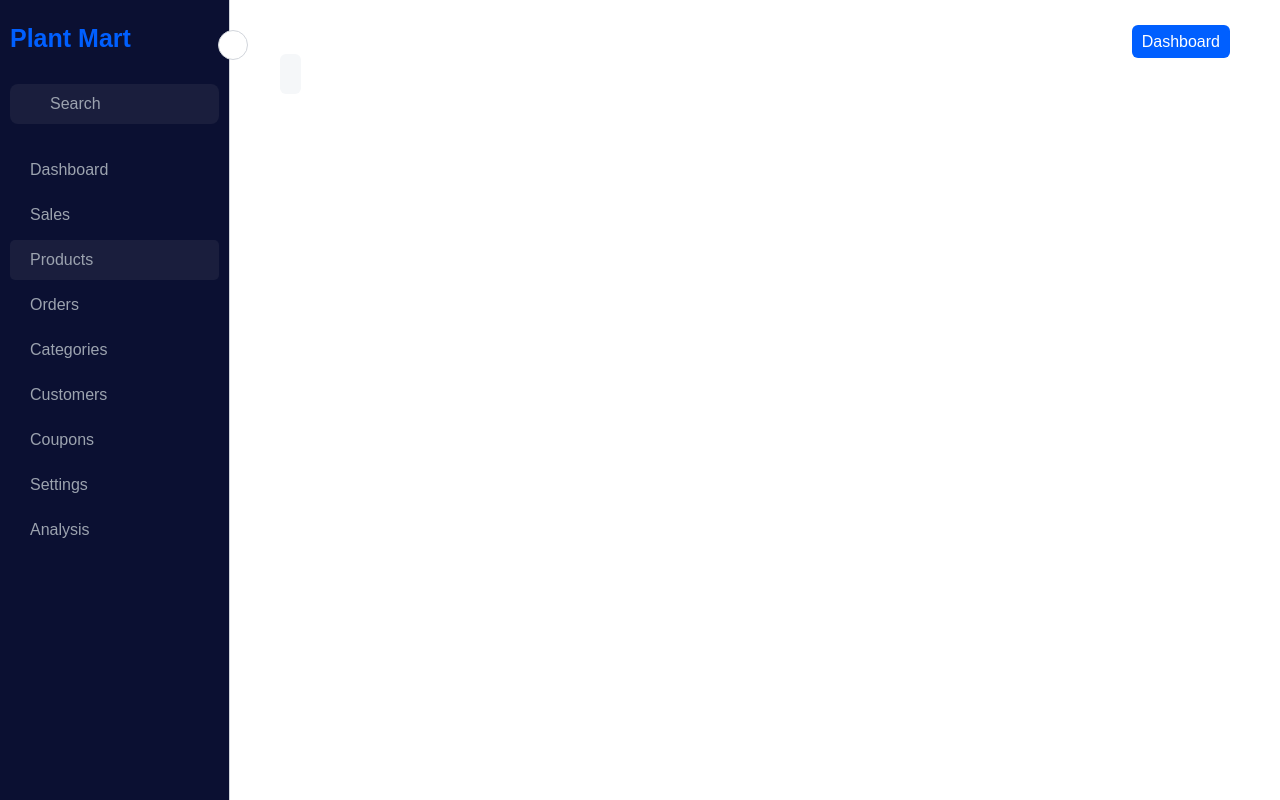
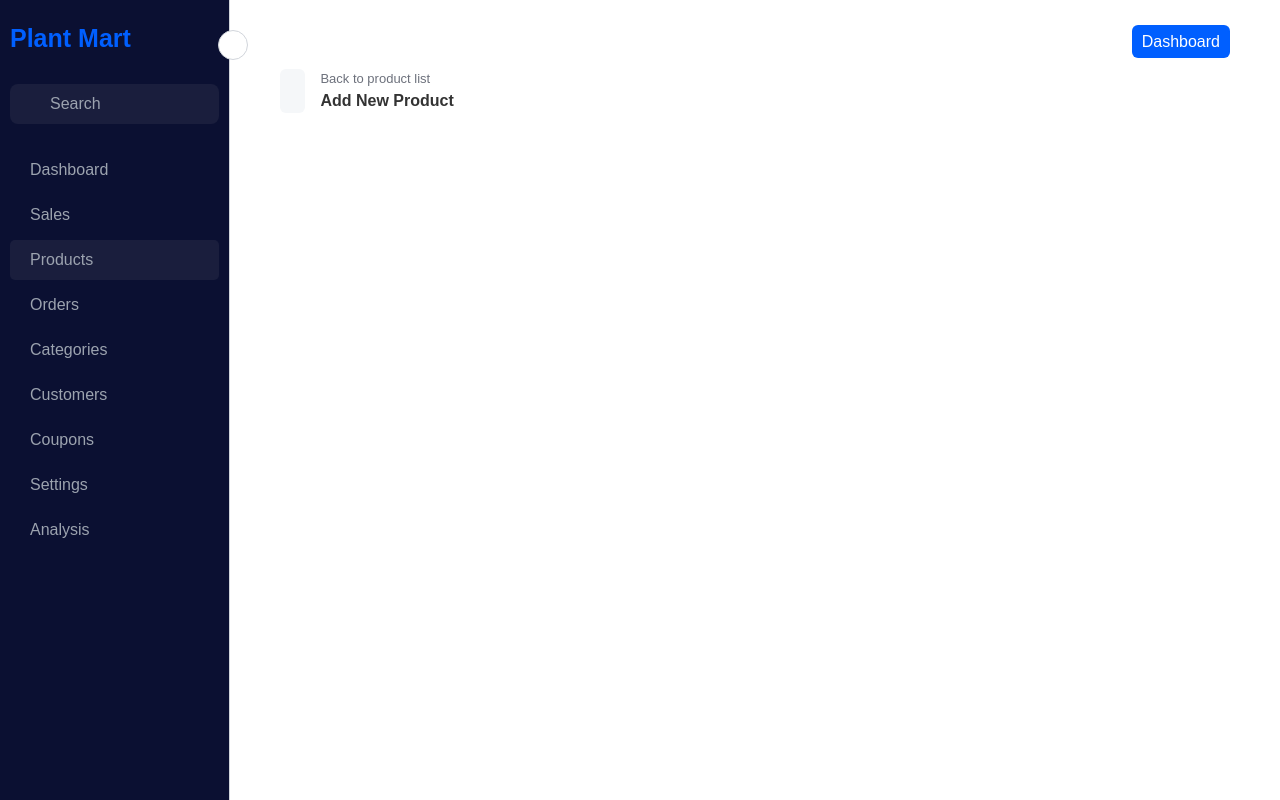
Before and after one commit to rahulnikam2002/plant_mart, a Next.js app in the folder dashboard/: page /products/new in a window 1280 px wide. Built offline with nearby package versions, Linux system fonts and the light colour scheme.

Commit message:
Feat: create header for add product page

```diff
--- a/dashboard/pages/products/new/index.js
+++ b/dashboard/pages/products/new/index.js
@@ -12,7 +12,16 @@ const NewProductPage = ()=>{
                 <div className={styles.headerGrp}>
                     <IconButton
                     bgColor={"#f5f7f9"}
-                     leftIcon={<i class="fi fi-rr-arrow-small-left"></i>} width={"fit-content"} />
+                    padding={"0px 10px"}
+                     leftIcon={<i style={{color:"#000"}} class="fi fi-rr-arrow-small-left"></i>} width={"fit-content"} />
+                     <div className={styles.textGrp}>
+                        <div className={styles.topTxt}>
+                            <p>Back to product list</p>
+                        </div>
+                        <div className={styles.bottomTxt}>
+                           <p>Add New Product</p>
+                        </div>
+                     </div>
                 </div>
             </div>
         </div>
--- a/dashboard/styles/globals.css
+++ b/dashboard/styles/globals.css
@@ -3,6 +3,8 @@
 @tailwind utilities;
 @import url(https://fonts.googleapis.com/css2?family=Poppins:wght@100;200;300;400;500;600;800;900&display=swap);
 @import "~@flaticon/flaticon-uicons/css/all/all";
+@import url('https://fonts.googleapis.com/css2?family=Great+Vibes&family=Lato:ital,wght@0,100;0,300;0,400;0,700;0,900;1,300;1,400&family=Plus+Jakarta+Sans:ital,wght@0,200;0,300;0,400;0,500;0,600;0,700;0,800;1,200;1,300;1,400;1,500;1,600;1,700;1,800&family=Poppins:wght@200;300;400;500&display=swap');
+
 
 
 @layer base {
@@ -48,13 +50,14 @@
   --mediumCurve: 7px;
   --smallCurve: 5px;
 
-  --font: "poppins", sans-serif;
+  --font: "Plus Jakarta Sans", sans-serif;
 }
 
 body {
   color: #333;
   background: white;
-  font-family: "Poppins", sans-serif;
+  font-family:
+  "Plus Jakarta Sans", "Poppins", sans-serif;
 }
 
 
--- a/dashboard/styles/newproduct.module.css
+++ b/dashboard/styles/newproduct.module.css
@@ -12,3 +12,22 @@
     width: fit-content;
 
 }
+.pageTitle{
+    margin: 15px 0px;
+}
+
+.headerGrp{
+    display: flex;
+}
+
+.topTxt{
+    font-size: 13px !important;
+    color: var(--textLight);
+}
+.textGrp{
+    margin:0px 15px;
+}
+
+.bottomTxt>p{
+    font-weight: var(--w700);
+}
```
